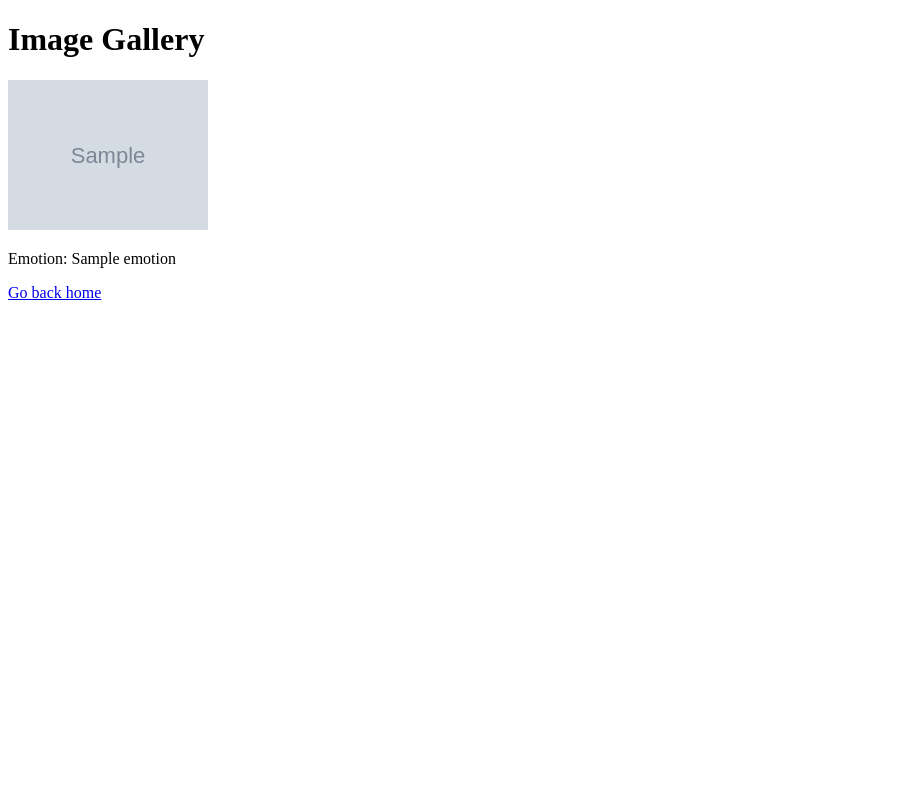
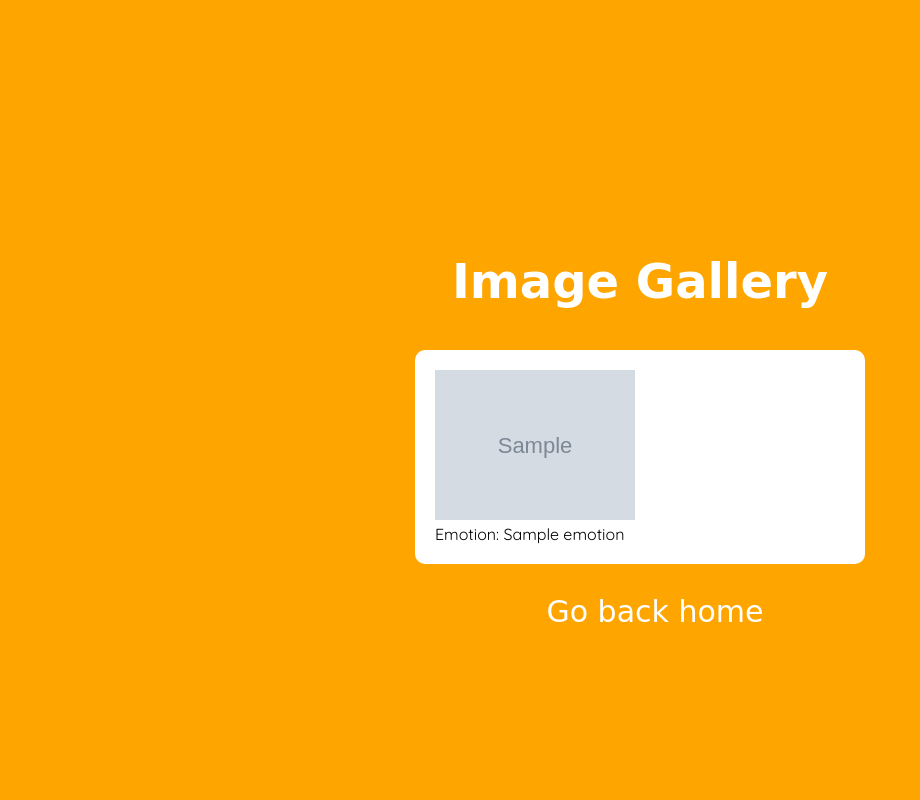
Before and after one commit to software-students-spring2024/4-containerized-app-exercise-se-2pm4, a Flask app: page /gallery in a window 1280 px wide. Shown: the whole page, without its empty margins (0-920 px from the left). Run offline with Flask 3, Linux system fonts and the light colour scheme; grey boxes marked "Sample" are stand-in pictures; a database or web service that is not in the repository returns one stand-in record (values such as "Sample title").

Commit message:
css updated

```diff
--- a/web-app/app.py
+++ b/web-app/app.py
@@ -71,4 +71,4 @@ def check_status(object_id):
 
 
 if __name__ == "__main__":
-    app.run(port=flask_port)
+    app.run(debug = True, port=flask_port)
--- /dev/null
+++ b/web-app/static/css/styles.css
@@ -0,0 +1,236 @@
+
+@import url('https://fonts.googleapis.com/css2?family=Quicksand:wght@300..700&display=swap');
+
+* {
+    margin: 0;
+    padding: 0;
+    box-sizing: border-box;
+    font-family: 'Quicksand', sans-serif;
+}
+
+body {
+    display: flex;
+    flex-direction: column;
+    align-items: center;
+    justify-content: center;
+    min-height: 100vh;
+    background: orange;
+}
+
+.wrapper {
+    margin-top: 50px;
+    width: 450px;
+    background: #fff;
+    border-radius: 10px;
+    padding: 20px;
+    margin-bottom: 20px; /* Add spacing between calendar and todo list */
+}
+
+.wrapper header {
+    display: flex;
+    align-items: center;
+    padding: 25px 30px 10px;
+    justify-content: space-between;
+}
+
+header {
+    font-size: 1.45rem;
+    font-weight: 500;
+}
+h1{
+    color: white;
+    font-family: cursive;
+    text-align: center;
+    padding-top: 100px;
+    font-size: 3rem;
+    line-height: 38px;
+    border-radius: 50%;
+}
+
+
+a {
+    text-decoration: none; /* Remove underlines */
+    color: inherit; /* Use the parent's color (usually black or as specified by the parent element) */
+}
+
+header .icons span {
+    height: 38px;
+    width: 38px;
+    color: #878787;
+    font-size: 1.9rem;
+    margin: 0 1px;
+    cursor: pointer;
+    text-align: center;
+    line-height: 38px;
+    border-radius: 50%;
+}
+
+header .icons span:last-child {
+    margin-right: -10px
+}
+
+header .icons span:hover {
+    background: #f2f2f2
+}
+
+.calendar {
+    padding: 20px;
+}
+
+.calendar ul {
+    display: flex;
+    list-style: none;
+    flex-wrap: wrap;
+    text-align: center;
+}
+
+.calendar .days {
+    margin-bottom: 20px;
+}
+
+.calendar .weeks li {
+    font-weight: 500;
+}
+
+.calendar ul li {
+    position: relative;
+    width: calc(100%/7);
+}
+
+.calendar .days li {
+    z-index: 1;
+    cursor: pointer;
+    margin-top: 30px;
+}
+
+.days li.inactive {
+    color: #aaa;
+}
+
+.days li.active {
+    color: #fff;
+}
+
+.calendar .days li::before{
+    position: absolute;
+    content: "";
+    height: 40px;
+    width: 40px;
+    top: 50%;
+    left: 50%;
+    z-index: -1;
+    border-radius: 50%;
+    transform: translate(-50%, -50%);
+}
+
+.days li:hover::before {
+    background: #f2f2f2
+}
+
+.days li.active::before {
+    background: #32936F;
+}
+
+.days li.event::after {
+    content: "";
+    position: absolute;
+    height: 5px;
+    width: 5px;
+    background-color: red;
+    border-radius: 50%;
+    bottom: -5px;
+    left: 50%;
+    transform: translateX(-50%);
+}
+
+.todo-wrapper {
+    width: 450px; /* Adjust width as needed */
+    background: #fff;
+    border-radius: 10px;
+    padding: 20px;
+}
+
+.todo-list {
+    list-style: none;
+    padding: 20px;
+}
+
+.todo-list li {
+    margin-bottom: 10px;
+}
+
+.button-container {
+    text-align: center;
+    margin-top: 20px;
+}
+
+.upload-event-button,
+.gallery-event-button {
+    padding: 10px 20px;
+    margin-left: 10px;
+    background-color: orange;
+    color: #fff;
+    border: none;
+    font-family: cursive;
+    border-radius: 5px;
+    cursor: pointer;
+    transition: background-color 0.3s ease;
+    margin-left: 150px;
+    font-size: 30px;
+    float: left;
+    margin-right: 120px;
+}
+.upload-event-button,
+.gallery-event-button:hover {
+    padding: 10px 20px;
+    margin-left: 10px;
+    background-color: orange;
+    color: black;
+    border: none;
+    font-family: cursive;
+    border-radius: 5px;
+    cursor: pointer;
+    transition: background-color 0.3s ease;
+    margin-left: 150px;
+    font-size: 30px;
+    float: left;
+    margin-right: 120px;
+}
+
+
+.delete-event-button {
+    padding: 10px 20px;
+    margin: 0 5px;
+    background-color: #D9534F; /* Red color */
+    color: #fff;
+    border: none;
+    border-radius: 5px;
+    cursor: pointer;
+    transition: background-color 0.3s ease;
+}
+
+.delete-event-button:hover {
+    background-color: #C9302C; /* Darker shade of red on hover */
+
+}
+
+.capture-button:hover{
+    background-color: #2c46c9;
+}
+
+.capture-button {
+    padding: 10px 20px;
+    margin-left: 10px;
+    background-color: orange;
+    color: #fff;
+    border: none;
+    font-family: cursive;
+    border-radius: 5px;
+    cursor: pointer;
+    transition: background-color 0.3s ease;
+    margin-left: 150px;
+}
+
+.wrapper .search-button:hover {
+    background-color: #276C56;
+}
--- a/web-app/templates/gallery.html
+++ b/web-app/templates/gallery.html
@@ -3,10 +3,12 @@
 <head>
     <meta charset="UTF-8">
     <title>Image Gallery</title>
+    <link rel="stylesheet" href="{{ url_for('static', filename='css/styles.css') }}">
+    <link rel="stylesheet" href="https://fonts.googleapis.com/css2?family=Material+Symbols+Rounded:opsz,wght,FILL,GRAD@20..48,100..700,0..1,-50..200" />
 </head>
 <body>
     <h1>Image Gallery</h1>
-    <div>
+    <div class="wrapper">
         {% for image in images %}
             <div>
                 <img src="{{ image.image_ref }}" alt="Uploaded Image" style="width: 200px;">
@@ -14,6 +16,8 @@
             </div>
         {% endfor %}
     </div>
-    <a href="/">Go back home</a>
+    <div>
+    <a href="/"><button class="gallery-event-button">Go back home</button></a>
+    </div>
 </body>
 </html>
```
Also changed, not shown: web-app/templates/home.html (+9 -3 lines), static/uploads/20240411141721_webcam.jpg (added), static/uploads/20240411141733_webcam.jpg (added), static/uploads/20240411150015_webcam.jpg (added), static/uploads/20240411182257_webcam.jpg (added), static/uploads/20240411182430_webcam.jpg (added), 2 other files.
